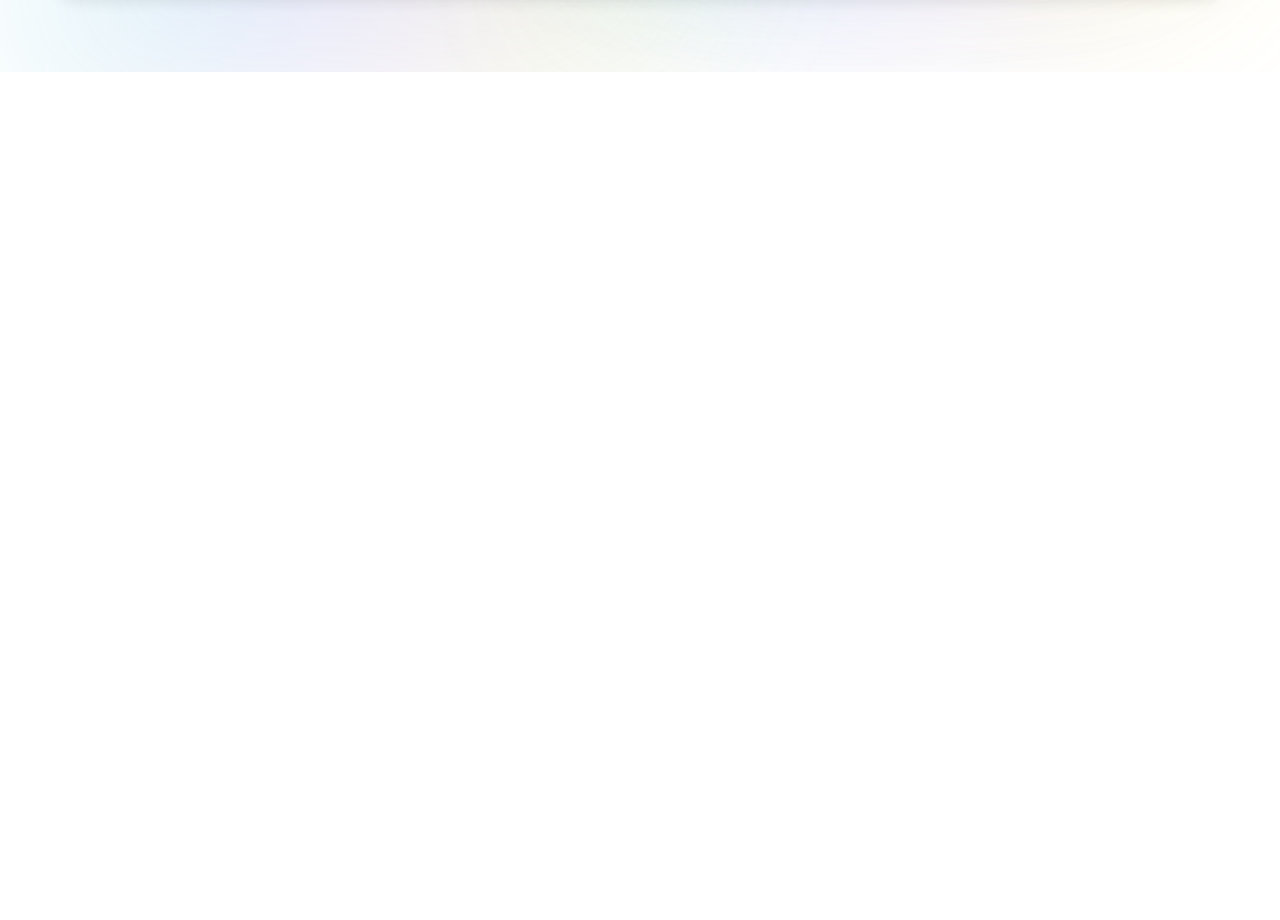
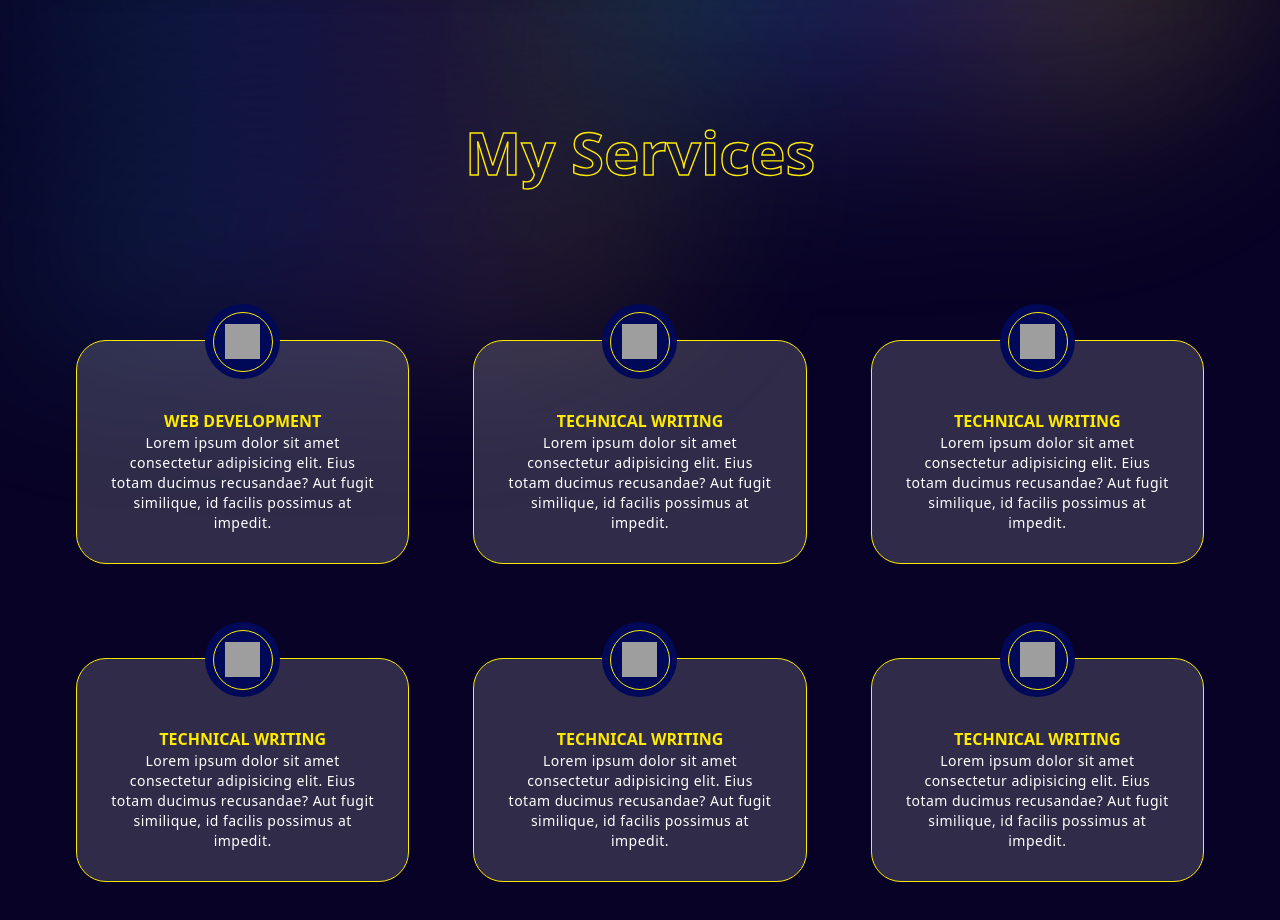
Before and after one commit to FirdhaArgaPutriani/Portofolio-vue, a Vue app: page / in a window 1280 px wide. Shown: the part 1020-1940 px from the top of the page. Before the commit the page ends 1092 px from the top, so only its background shows below. Built offline with nearby package versions, Linux system fonts and the light colour scheme; grey boxes are pictures that could not be loaded.

Commit message:
ServiceSection

```diff
--- a/src/App.vue
+++ b/src/App.vue
@@ -3,6 +3,7 @@
     <Navbar />
     <HeroSection />
     <Counter />
+    <Services />
   </div>
 </template>
 
@@ -11,4 +12,5 @@ import { defineAsyncComponent } from 'vue';
 const Navbar = defineAsyncComponent(()=>import('@/components/layout/Navbar.vue'));
 const HeroSection = defineAsyncComponent(()=>import('@/components/layout/HeroSection.vue'));
 const Counter = defineAsyncComponent(()=>import('@/components/layout/Counter.vue'));
+const Services = defineAsyncComponent(()=>import('@/components/layout/Services.vue'));
 </script>
--- a/src/components/layout/Services.vue
+++ b/src/components/layout/Services.vue
@@ -1,9 +1,24 @@
 <template>
     <section id="services" class="relative text-white mt-32">
-        <SectionHead />
-        <div class="mt-20 py-8 xl:px-16 px-4 sm:py-16 grid grid-cols-1 gap-6 pt-10 sm:grid-cols-2 md:gap-10 md:pt-12 lg:grid-cols-3">
+        <SectionHead title="My Services" />
+        <div
+            class="mt-20 py-8 xl:px-16 px-4 sm:py-16 grid grid-cols-1 gap-6 pt-10 sm:grid-cols-2 md:gap-10 md:pt-12 lg:grid-cols-3">
             <article class="px-[12px] mb-[24px]" v-for="element in services" :key="element.id">
-                <div class="mt-[]"></div>
+                <div class="mt-[30px] relative flex flex-col justify-center text-center rounded-[30px] border border-secondary
+                dark:bg-[#ffffff29] bg-primary" data-aos="fade-up" :data-aos-delay="element.id * 100">
+                    <div class="mt-[-30px] flex justify-center relative">
+                        <div class="mt-[-7px] p-[20px] relative bg-primary rounded-[50%]">
+                            <span class="h-[60px] w-[60px] m-auto border-[1px] border-solid border-secondary absolute top-[8px] left-[8px]
+                            rounded-[50%] inline-block z-[5]"></span>
+                            <img :src="element.icon" alt="services" class="h-[35px] w-[35px] relative z-[1]" />
+                        </div>
+                    </div>
+                    <div class="p-[30px]">
+                        <h3 class="uppercase font-semibold text-secondary text-base">{{ element.name }}</h3>
+                        <p class="text-[14px] leading-[20px] text-white tracking-[0.03rem]">{{ element.description }}
+                        </p>
+                    </div>
+                </div>
             </article>
         </div>
     </section>
@@ -12,40 +27,40 @@
 import SectionHead from '../UI/SectionHead.vue';
 import { ref } from 'vue';
 
-const services = ref ([
+const services = ref([
     {
         id: 1,
-        icon: 'https://img.icons8.com/ios-filled/100/deadla/google-code.png',
+        icon: 'https://img.icons8.com/ios-filled/100/dead1a/google-code.png',
         name: 'Web Development',
         description: 'Lorem ipsum dolor sit amet consectetur adipisicing elit. Eius totam ducimus recusandae? Aut fugit similique, id facilis possimus at impedit.'
     },
     {
         id: 2,
-        icon: 'https://img.icons8.com/external-vectorslab-glyph-vectorslab/100/deadla/external-Technical-Writing-mobile-app-development-vectorslab-gryph-vectorslab.png',
+        icon: 'https://img.icons8.com/external-vectorslab-glyph-vectorslab/100/dead1a/external-Technical-Writing-mobile-app-development-vectorslab-glyph-vectorslab.png',
         name: 'Technical Writing',
         description: 'Lorem ipsum dolor sit amet consectetur adipisicing elit. Eius totam ducimus recusandae? Aut fugit similique, id facilis possimus at impedit.'
     },
     {
         id: 3,
-        icon: 'https://img.icons8.com/external-solid-design-circle/100/deadla/external-Mobile-digital-marketing-solid-design-circle.png',
+        icon: 'https://img.icons8.com/ios-filled/100/dead1a/email-open.png',
         name: 'Technical Writing',
         description: 'Lorem ipsum dolor sit amet consectetur adipisicing elit. Eius totam ducimus recusandae? Aut fugit similique, id facilis possimus at impedit.'
     },
     {
         id: 4,
-        icon: 'https://img.icons8.com/ios-filled/100/deadla/email-open.png',
+        icon: 'https://img.icons8.com/ios-filled/100/dead1a/email-open.png',
         name: 'Technical Writing',
         description: 'Lorem ipsum dolor sit amet consectetur adipisicing elit. Eius totam ducimus recusandae? Aut fugit similique, id facilis possimus at impedit.'
     },
     {
         id: 5,
-        icon: 'https://img.icons8.com/ios-filled/100/deadla/windows10-personalization.png',
+        icon: 'https://img.icons8.com/ios-filled/100/dead1a/windows10-personalization.png',
         name: 'Technical Writing',
         description: 'Lorem ipsum dolor sit amet consectetur adipisicing elit. Eius totam ducimus recusandae? Aut fugit similique, id facilis possimus at impedit.'
     },
     {
         id: 6,
-        icon: 'https://img.icons8.com/ios-filled/100/deadla/web-design.png',
+        icon: 'https://img.icons8.com/ios-filled/100/dead1a/web-design.png',
         name: 'Technical Writing',
         description: 'Lorem ipsum dolor sit amet consectetur adipisicing elit. Eius totam ducimus recusandae? Aut fugit similique, id facilis possimus at impedit.'
     },
```
